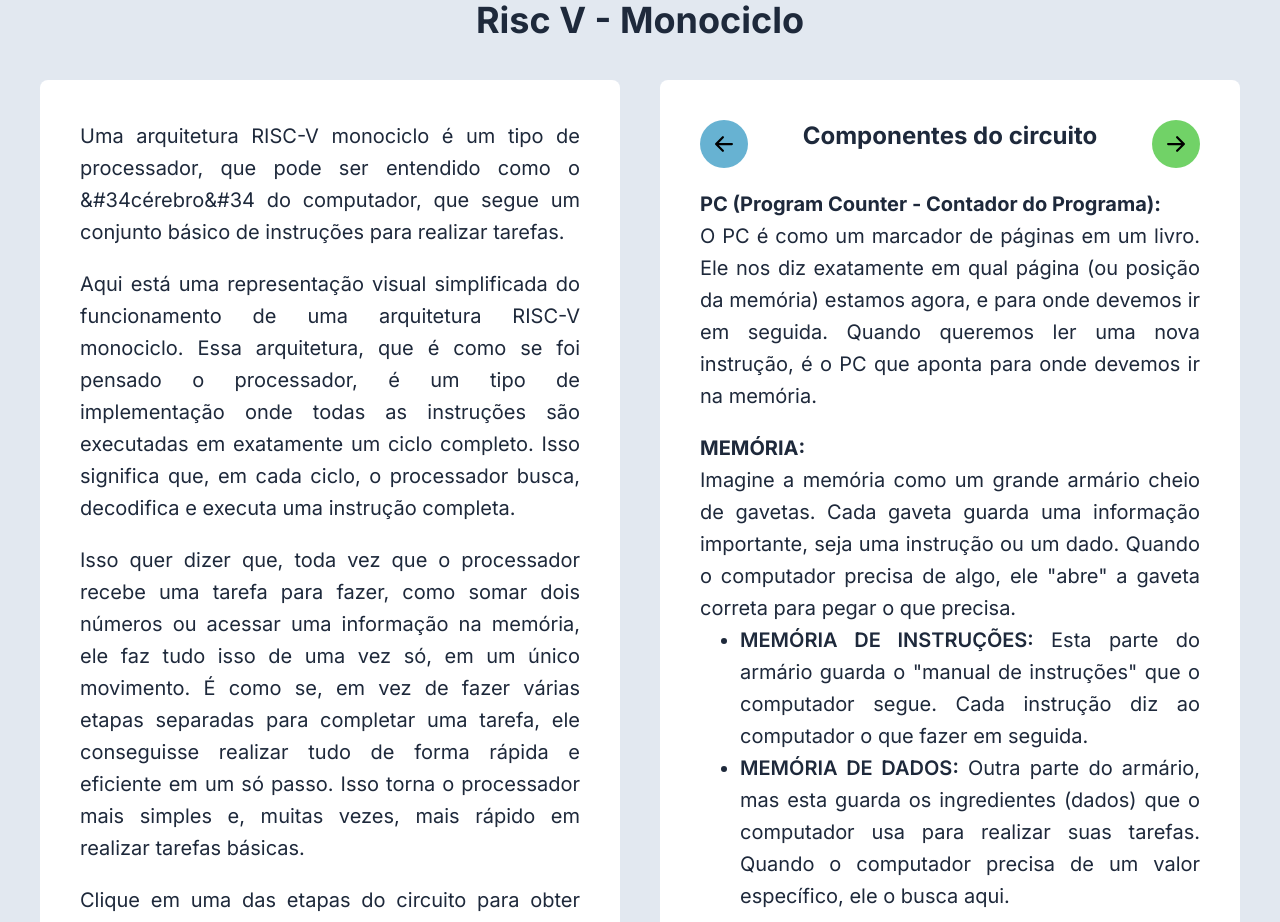
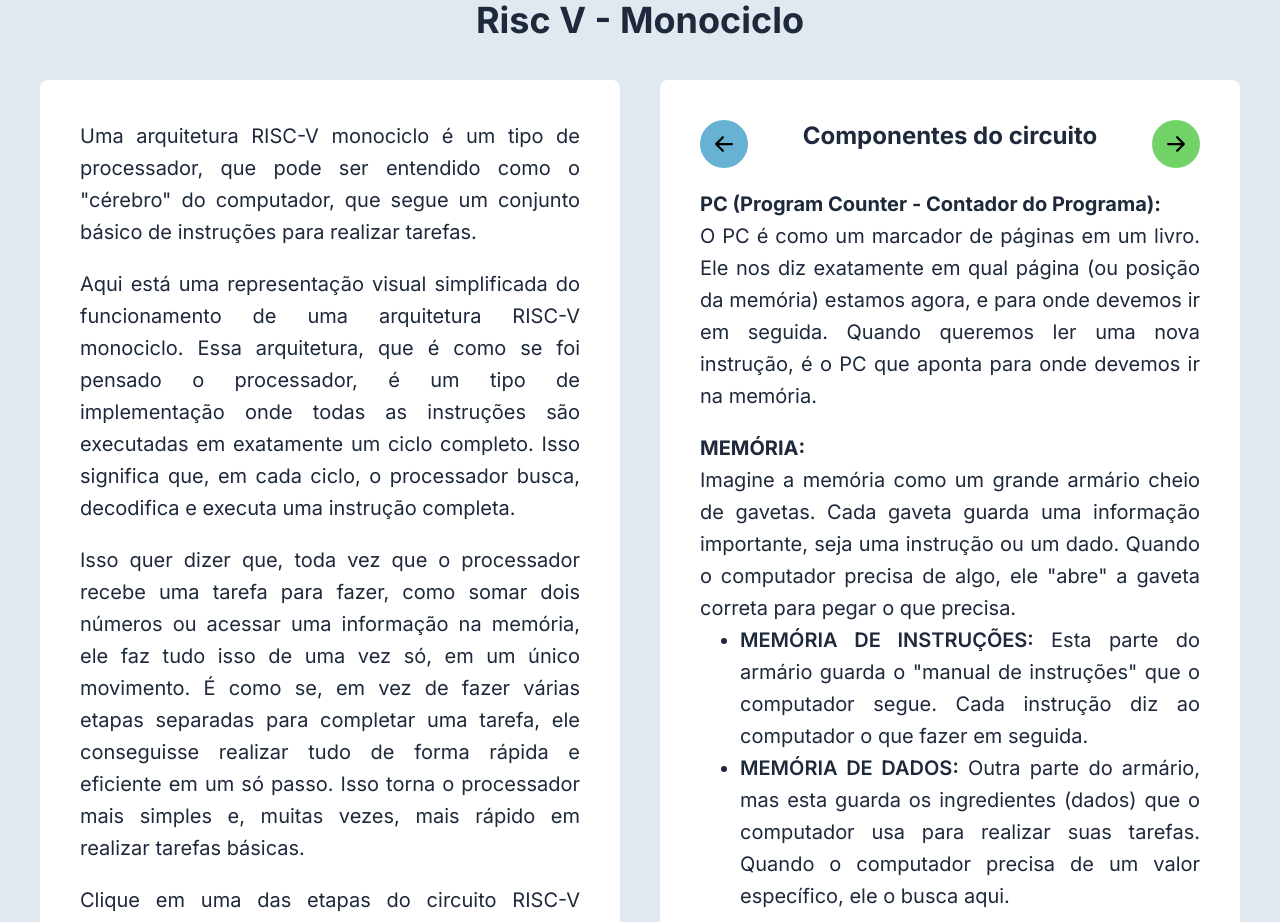
Before and after one commit to pedrohfsilva/risc-v-monociclo, a Next.js app: page / in a window 1280 px wide. Shown: the part 40-962 px from the top of the page. Built offline with nearby package versions, Linux system fonts and the light colour scheme.

Commit message:
site finalizado 3

```diff
--- a/src/app/page.js
+++ b/src/app/page.js
@@ -27,7 +27,7 @@ export default function Home() {
       <div className=" flex-col md:flex-row w-full gap-5 md:gap-10 flex max-w-[1600px]">
         <div className=" bg-white flex-1 rounded-lg p-5 md:p-10 text-lg md:text-xl text-slate-800 flex flex-col gap-5 text-justify leading-7 md:leading-8">
           <p>
-            Uma arquitetura RISC-V monociclo é um tipo de processador, que pode ser entendido como o &#34cérebro&#34 do computador, que segue um conjunto básico de instruções para realizar tarefas.
+            Uma arquitetura RISC-V monociclo é um tipo de processador, que pode ser entendido como o &quot;cérebro&quot; do computador, que segue um conjunto básico de instruções para realizar tarefas.
           </p>
           <p>
             Aqui está uma representação visual simplificada do funcionamento de uma arquitetura RISC-V monociclo. Essa arquitetura, que é como se foi pensado o processador, é um tipo de implementação onde todas as instruções são executadas em exatamente um ciclo completo. Isso significa que, em cada ciclo, o processador busca, decodifica e executa uma instrução completa.
@@ -35,7 +35,7 @@ export default function Home() {
           <p>
             Isso quer dizer que, toda vez que o processador recebe uma tarefa para fazer, como somar dois números ou acessar uma informação na memória, ele faz tudo isso de uma vez só, em um único movimento. É como se, em vez de fazer várias etapas separadas para completar uma tarefa, ele conseguisse realizar tudo de forma rápida e eficiente em um só passo. Isso torna o processador mais simples e, muitas vezes, mais rápido em realizar tarefas básicas.
           </p>
-          <p>Clique em uma das etapas do circuito para obter detalhes sobre os processos da etapa.</p>
+          <p>Clique em uma das etapas do circuito RISC-V monociclo para obter detalhes sobre os processos da etapa.</p>
           <div className=" relative w-full aspect-[1.8]">
             <Image
               src="/circuito.png"
@@ -77,7 +77,7 @@ export default function Home() {
                     Imagine a memória como um grande armário cheio de gavetas. Cada gaveta guarda uma informação importante, seja uma instrução ou um dado. Quando o computador precisa de algo, ele &#34;abre&#34; a gaveta correta para pegar o que precisa.
                   </p>
                   <ul className="list-disc">
-                    <li className=" ml-10"><span className=" font-semibold">MEMÓRIA DE INSTRUÇÕES:</span> Esta parte do armário guarda o &#34;manual de instruções&#34; que o computador segue. Cada instrução diz ao computador o que fazer em seguida.</li>
+                    <li className=" ml-10"><span className=" font-semibold">MEMÓRIA DE INSTRUÇÕES:</span> Esta parte do armário guarda o &quot;manual de instruções&#34; que o computador segue. Cada instrução diz ao computador o que fazer em seguida.</li>
                     <li className=" ml-10"><span className=" font-semibold">MEMÓRIA DE DADOS:</span> Outra parte do armário, mas esta guarda os ingredientes (dados) que o computador usa para realizar suas tarefas. Quando o computador precisa de um valor específico, ele o busca aqui.</li>
                   </ul>
                 </div>
```
